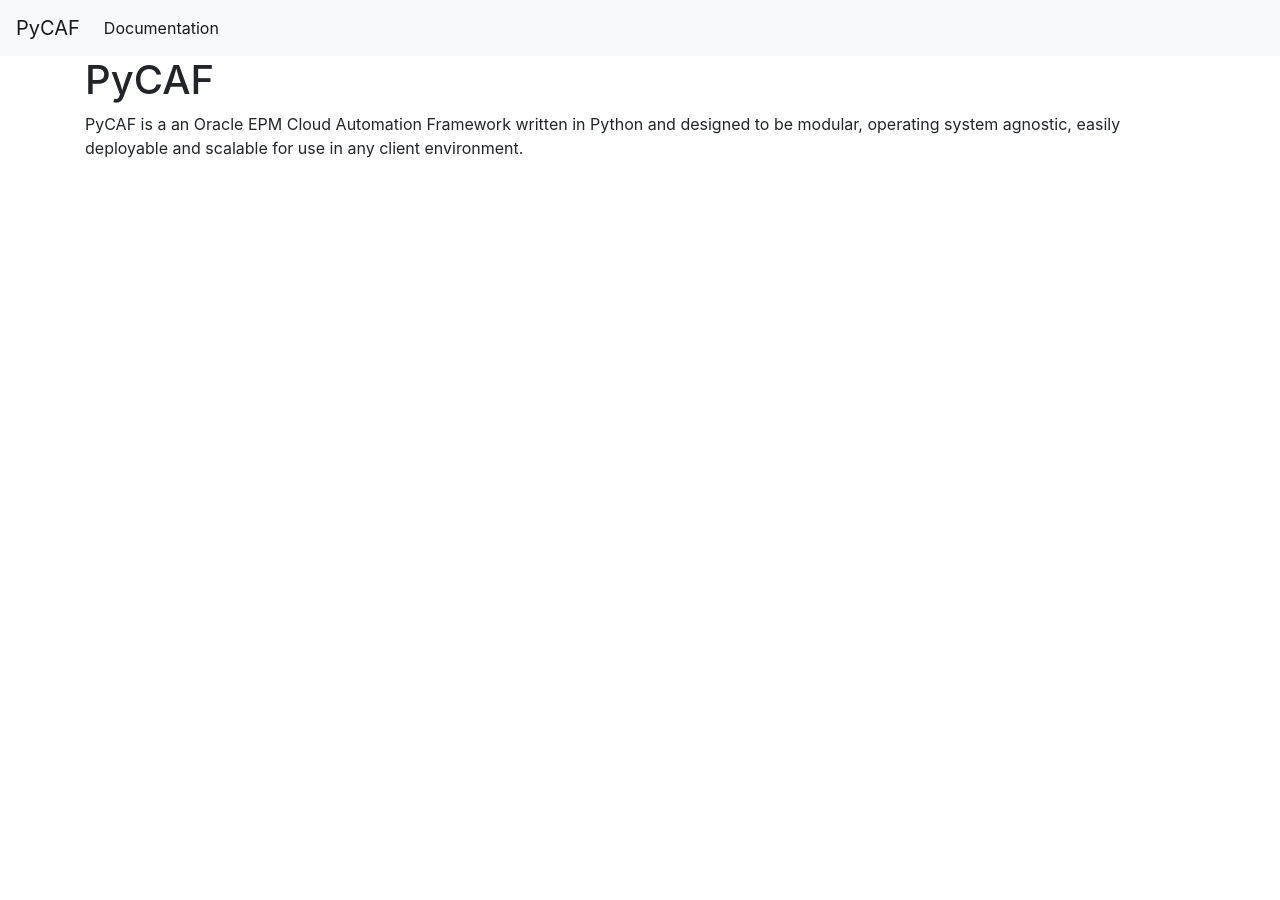
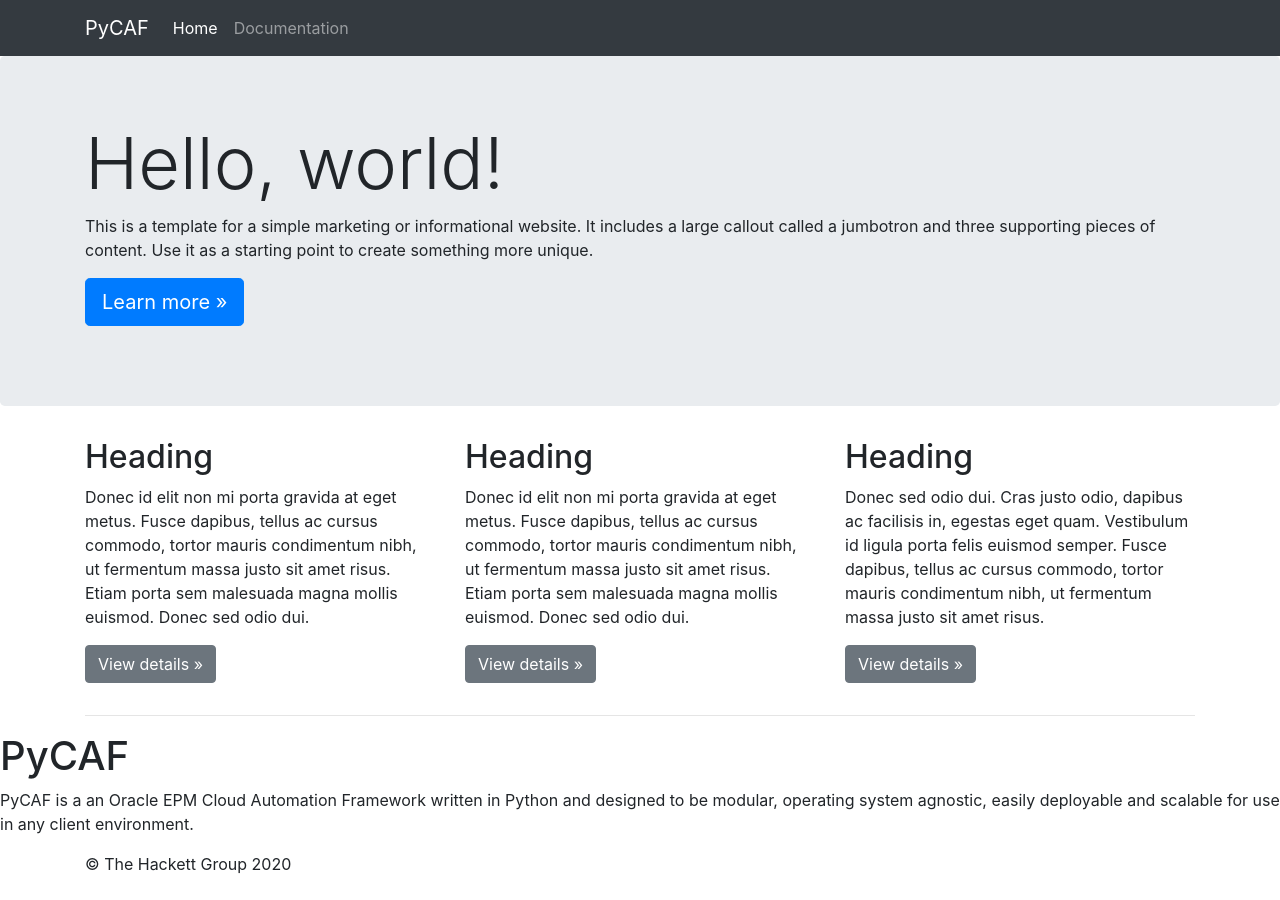
Before and after one commit to thehackettgroup/thehackettgroup.github.io, a Jekyll site: the page built from index.html, in a window 1280 px wide. Built offline with Jekyll 4.4.1, drawn with Linux system fonts in a browser that asks for light colours; nearby versions of some CDN libraries; library files that are not in the unit come from our copies.

Commit message:
add index styling

```diff
--- a/_layouts/defaulttest.html
+++ b/_layouts/defaulttest.html
@@ -11,20 +11,25 @@
     <title>{{ page.title }}</title>
   </head>
   <body>
-    <nav class="navbar navbar-expand-lg navbar-light bg-light">
-      <a class="navbar-brand" href="/">PyCAF</a>
-      <button class="navbar-toggler" type="button" data-toggle="collapse" data-target="#navbarNav" aria-controls="navbarNav" aria-expanded="false" aria-label="Toggle navigation">
+    <nav class="navbar navbar-expand-lg navbar-dark bg-dark">
+      <div class="container">
+        <a class="navbar-brand" href="#">PyCAF</a>
+        <button class="navbar-toggler" type="button" data-toggle="collapse" data-target="#navbarsExample07" aria-controls="navbarsExample07" aria-expanded="false" aria-label="Toggle navigation">
           <span class="navbar-toggler-icon"></span>
         </button>
-      <div class="collapse navbar-collapse" id="navbarNav">
-        <ul class="navbar-nav">
+
+        <div class="collapse navbar-collapse" id="navbarsExample07">
+          <ul class="navbar-nav mr-auto">
             <li class="nav-item active">
-            <a class="nav-link" href="/documentation">Documentation<span class="sr-only">(current)</span></a>
+              <a class="nav-link" href="/">Home <span class="sr-only">(current)</span></a>
+            </li>
+            <li class="nav-item">
+              <a class="nav-link" href="/documentation">Documentation</a>
             </li>
           </ul>
         </div>
+      </div>
     </nav>
-    <div class="container">
 
     {{ content }}
 
@@ -33,5 +38,10 @@
     <script src="https://code.jquery.com/jquery-3.5.1.slim.min.js" integrity="sha384-DfXdz2htPH0lsSSs5nCTpuj/zy4C+OGpamoFVy38MVBnE+IbbVYUew+OrCXaRkfj" crossorigin="anonymous"></script>
     <script src="https://cdn.jsdelivr.net/npm/popper.js@1.16.0/dist/umd/popper.min.js" integrity="sha384-Q6E9RHvbIyZFJoft+2mJbHaEWldlvI9IOYy5n3zV9zzTtmI3UksdQRVvoxMfooAo" crossorigin="anonymous"></script>
     <script src="https://stackpath.bootstrapcdn.com/bootstrap/4.5.0/js/bootstrap.min.js" integrity="sha384-OgVRvuATP1z7JjHLkuOU7Xw704+h835Lr+6QL9UvYjZE3Ipu6Tp75j7Bh/kR0JKI" crossorigin="anonymous"></script>
+  <footer class="container">
+    <p>&copy; The Hackett Group 2020</p>
+  </footer>
+  <script src="https://code.jquery.com/jquery-3.5.1.slim.min.js" integrity="sha384-DfXdz2htPH0lsSSs5nCTpuj/zy4C+OGpamoFVy38MVBnE+IbbVYUew+OrCXaRkfj" crossorigin="anonymous"></script>
+        <script>window.jQuery || document.write('<script src="../assets/js/vendor/jquery.slim.min.js"><\/script>')</script><script src="../assets/dist/js/bootstrap.bundle.js"></script>
 </body>
 </html>
--- a/index.html
+++ b/index.html
@@ -1,7 +1,45 @@
 ---
 layout: defaulttest
-title: PyCAF
+title: PyCAF | Home
 ---
+
+<main role="main">
+
+    <!-- Main jumbotron for a primary marketing message or call to action -->
+    <div class="jumbotron">
+      <div class="container">
+        <h1 class="display-3">Hello, world!</h1>
+        <p>This is a template for a simple marketing or informational website. It includes a large callout called a jumbotron and three supporting pieces of content. Use it as a starting point to create something more unique.</p>
+        <p><a class="btn btn-primary btn-lg" href="#" role="button">Learn more &raquo;</a></p>
+      </div>
+    </div>
+
+    <div class="container">
+      <!-- Example row of columns -->
+      <div class="row">
+        <div class="col-md-4">
+          <h2>Heading</h2>
+          <p>Donec id elit non mi porta gravida at eget metus. Fusce dapibus, tellus ac cursus commodo, tortor mauris condimentum nibh, ut fermentum massa justo sit amet risus. Etiam porta sem malesuada magna mollis euismod. Donec sed odio dui. </p>
+          <p><a class="btn btn-secondary" href="#" role="button">View details &raquo;</a></p>
+        </div>
+        <div class="col-md-4">
+          <h2>Heading</h2>
+          <p>Donec id elit non mi porta gravida at eget metus. Fusce dapibus, tellus ac cursus commodo, tortor mauris condimentum nibh, ut fermentum massa justo sit amet risus. Etiam porta sem malesuada magna mollis euismod. Donec sed odio dui. </p>
+          <p><a class="btn btn-secondary" href="#" role="button">View details &raquo;</a></p>
+        </div>
+        <div class="col-md-4">
+          <h2>Heading</h2>
+          <p>Donec sed odio dui. Cras justo odio, dapibus ac facilisis in, egestas eget quam. Vestibulum id ligula porta felis euismod semper. Fusce dapibus, tellus ac cursus commodo, tortor mauris condimentum nibh, ut fermentum massa justo sit amet risus.</p>
+          <p><a class="btn btn-secondary" href="#" role="button">View details &raquo;</a></p>
+        </div>
+      </div>
+
+      <hr>
+
+    </div> <!-- /container -->
+
+  </main>
+
 <div class="blurb">
     <h1>PyCAF</h1>
 	<p>PyCAF is a an Oracle EPM Cloud Automation Framework written in Python and designed to be modular, operating system agnostic, easily deployable and scalable for use in any client environment.</a></p>
```
Lines whose indentation alone changed are shown as unchanged.
